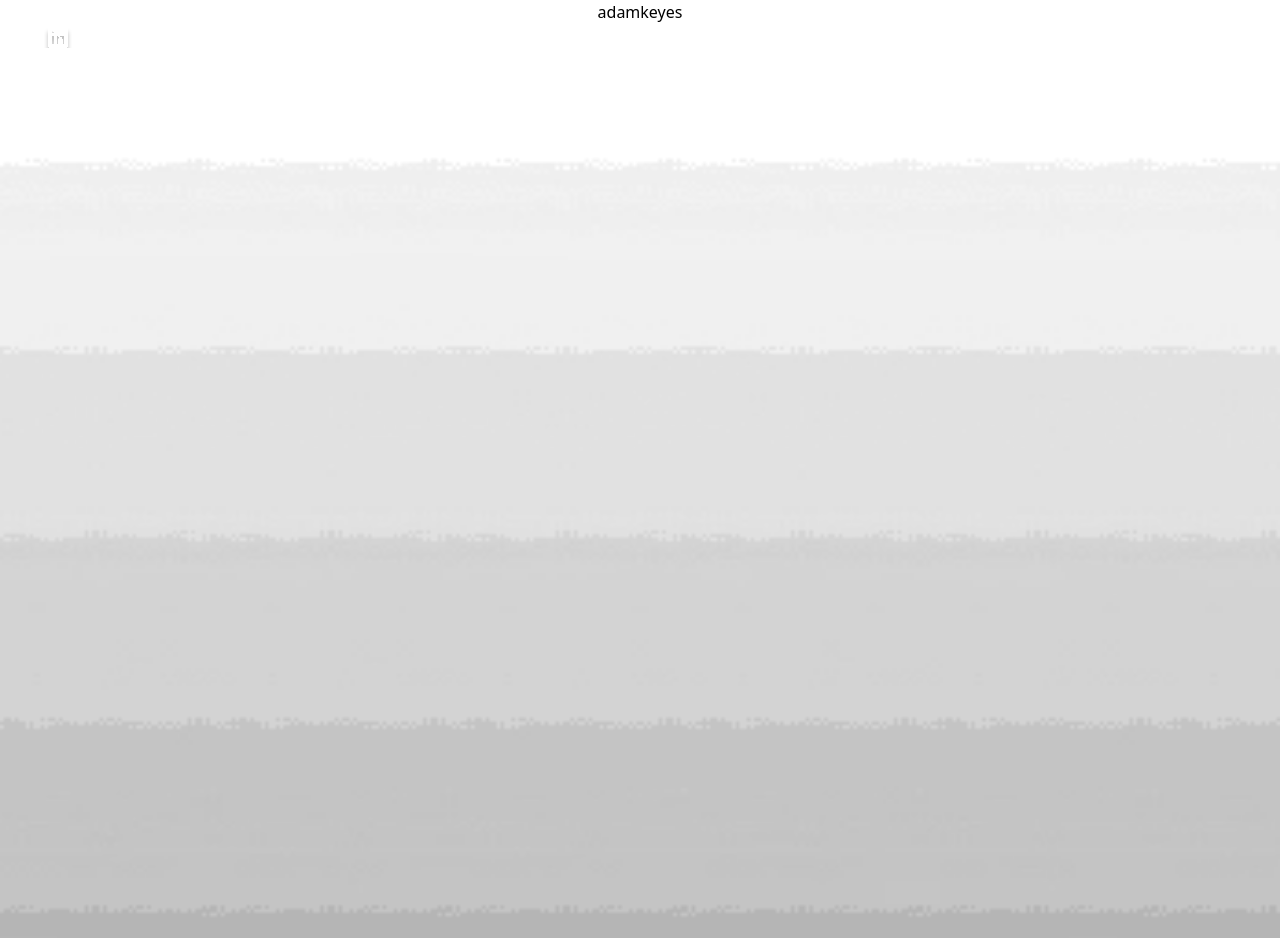
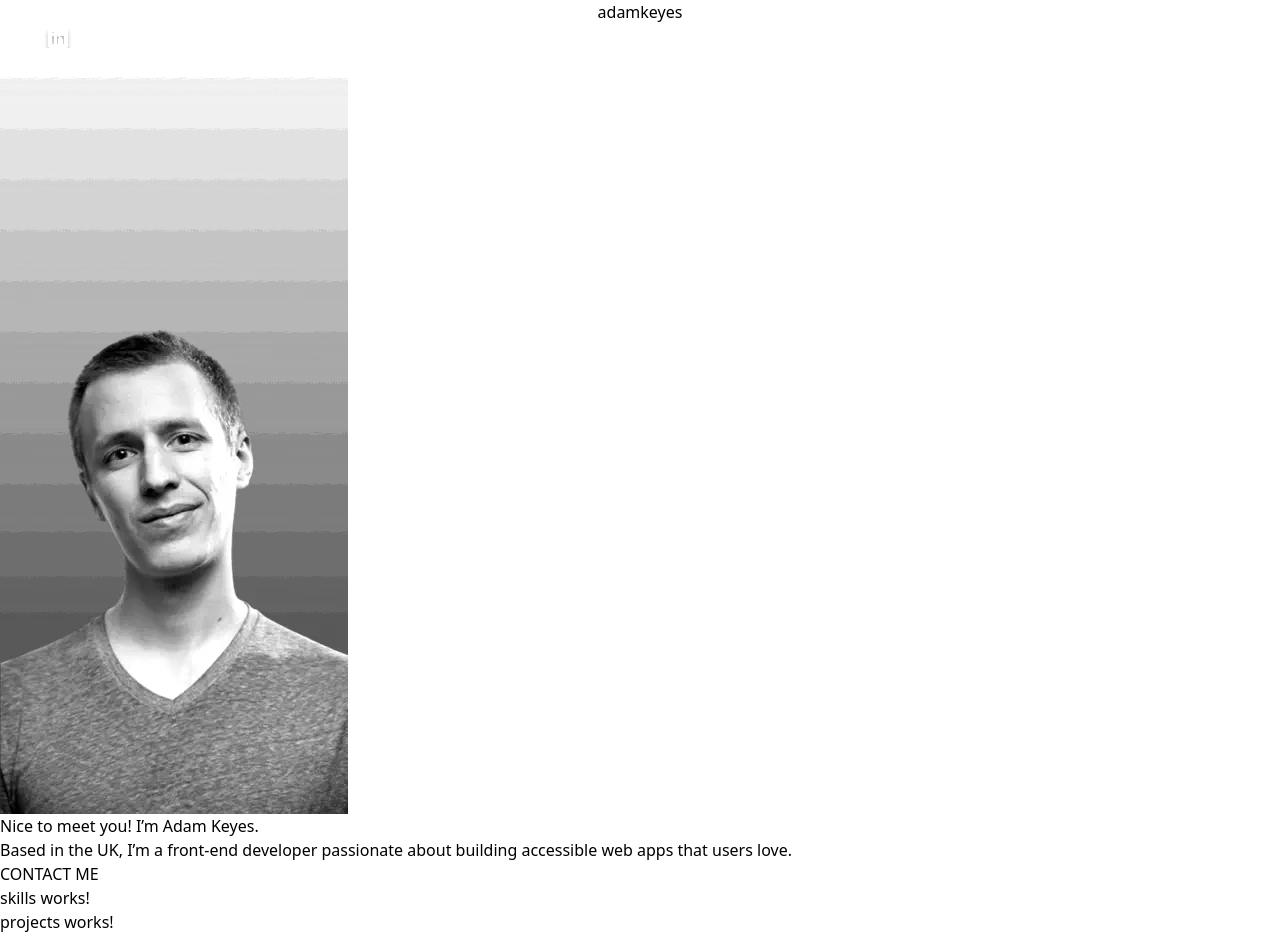
Before and after one commit to royeradames/angular-single-page-developer-portfolio, an Angular app: page / in a window 1280 px wide. Shown: the top 938 px of the page. Built offline with nearby package versions, Linux system fonts and the light colour scheme.

Commit message:
about html

```diff
--- a/src/app/main/about/about.component.html
+++ b/src/app/main/about/about.component.html
@@ -1 +1,6 @@
-<p>about works!</p>
+<section>
+  <img src="../../../assets/images/image-profile-mobile.webp" alt="image-profile">
+  <h1>Nice to meet you! I’m Adam Keyes.</h1>
+  <p>Based in the UK, I’m a front-end developer passionate about building accessible web apps that users love.</p>
+  <button>CONTACT ME</button>
+</section>
--- a/src/app/main/social-links/social-links.component.html
+++ b/src/app/main/social-links/social-links.component.html
@@ -6,5 +6,4 @@
     <img src="../../../assets/svg/LinkedIn.svg" alt="LinkedIn">
     <img src="../../../assets/svg/twitter-icons.svg" alt="twitter">
   </section>
-  <img src="../../../assets/images/image-profile-mobile.webp" alt="image-profile">
 </section>
```
